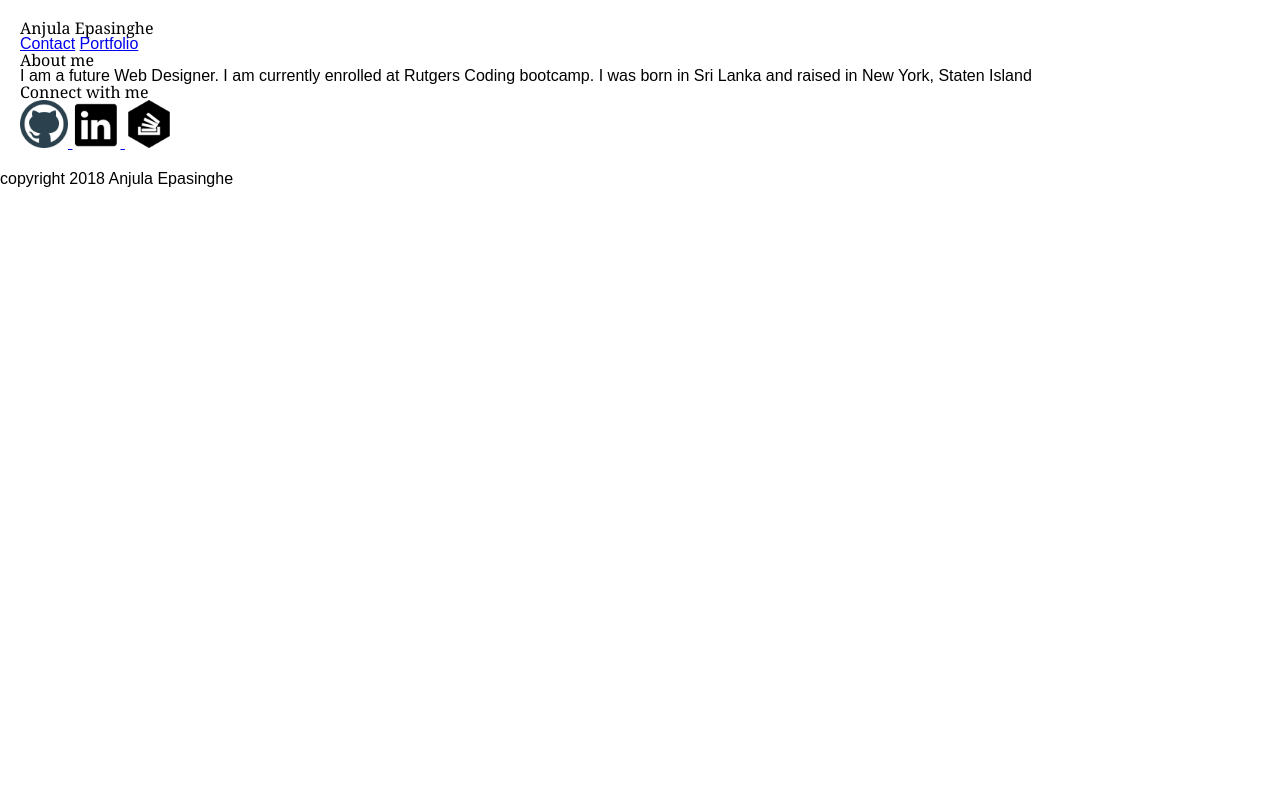
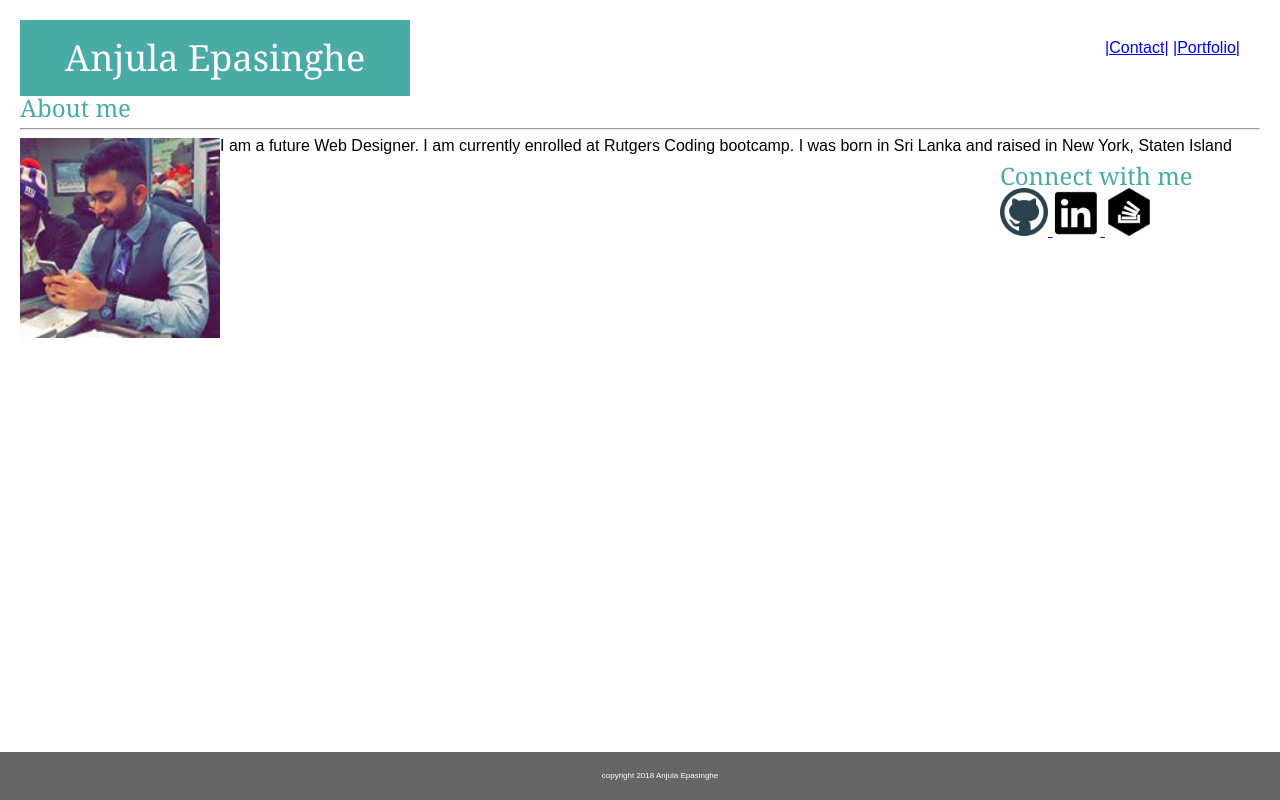
Before and after one commit to mlanjula94/Basic-Portfolio, a plain HTML site: page index.html in a window 1280 px wide. Drawn offline with Linux system fonts and the light colour scheme.

Commit message:
initial style

```diff
--- a/assets/css/style.css
+++ b/assets/css/style.css
@@ -11,3 +11,67 @@ h1, h2, h3{
 body{
     font-family: 'Arial', 'Helvetica Neue', Helvetica, sans-serif;
 }
+
+header{
+    height: 76px;
+}
+
+#Name{
+    float:left;
+    font-size: 36px;
+    padding: 20px;
+    background-color: #4aaaa5;
+    color:white;
+    width: 350px;
+    text-align: center;
+}
+
+.TopNav{
+    position: relative;
+    float: right;
+    right: 0%;
+    padding:20px;
+}
+
+h2{
+    font-size: 24px;
+    color:#4aaaa5;
+
+}
+
+footer{
+    position: fixed;
+    bottom: 0%;
+    text-align: center;
+    font-size: 8px;
+    background-color: #666;
+    color: white;
+    width: 100%;
+    padding: 20px;
+}
+
+#profile_pic{
+    float: left;
+}
+
+#descripion{
+    float: right;
+    margin: 10px;
+}
+
+.MainSection{
+    width: 650px;
+    float: left;
+    margin: 5px;
+    background: #ffffff;
+}
+
+.Sidebar{
+    width: 250px;
+    float: right;
+    margin: 5px;
+    padding: 5px;
+}
+.content{
+    height: auto;
+}
--- a/index.html
+++ b/index.html
@@ -12,15 +12,21 @@
 <body>
     <div class="wrapper">
     <header>
-        <h1>Anjula Epasinghe</h1>
-        <a class"TopNav" href="contact.html">Contact</a>
-        <a class"TopNav" href="portfolio.html">Portfolio</a>
+        <h1 id="Name">Anjula Epasinghe</h1>
+        <div class="TopNav">
+        <a href="contact.html">|Contact|</a>
+
+        <a href="portfolio.html">|Portfolio|</a>
+        </div>
     </header>
 
+    <div class="content"
     <div class="MainSection">
         <h2>About me</h2>
+        <hr>
 
-        <p>I am a future Web Designer. I am currently enrolled at Rutgers Coding bootcamp. I was born in Sri Lanka and raised in New York, Staten Island
+        <img id="profile_pic" src="assets/images/profile_pic.jpg" alt="Smiley face" height="200" width="200">
+        <p id="description">I am a future Web Designer. I am currently enrolled at Rutgers Coding bootcamp. I was born in Sri Lanka and raised in New York, Staten Island
         </p>
 
     </div>
```
